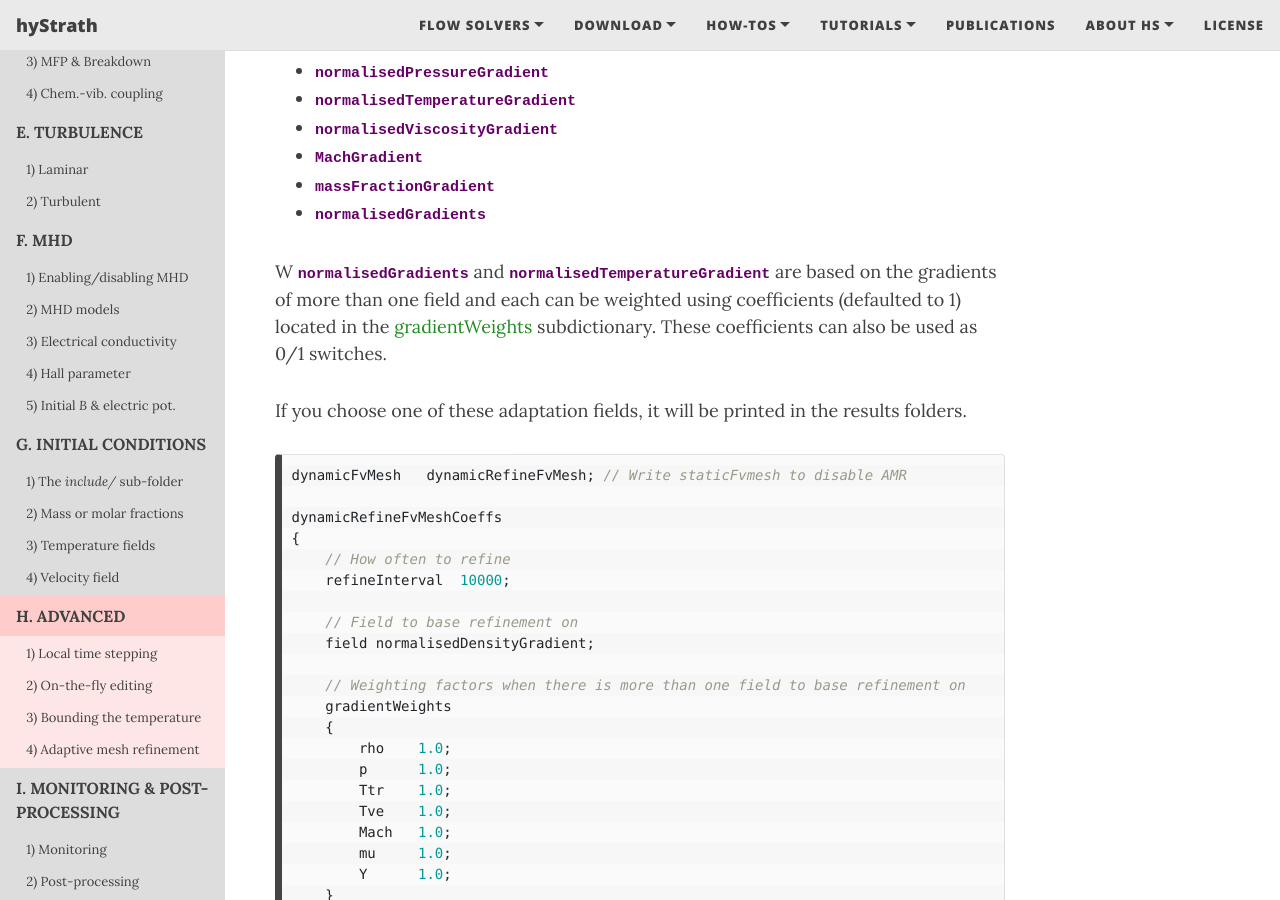
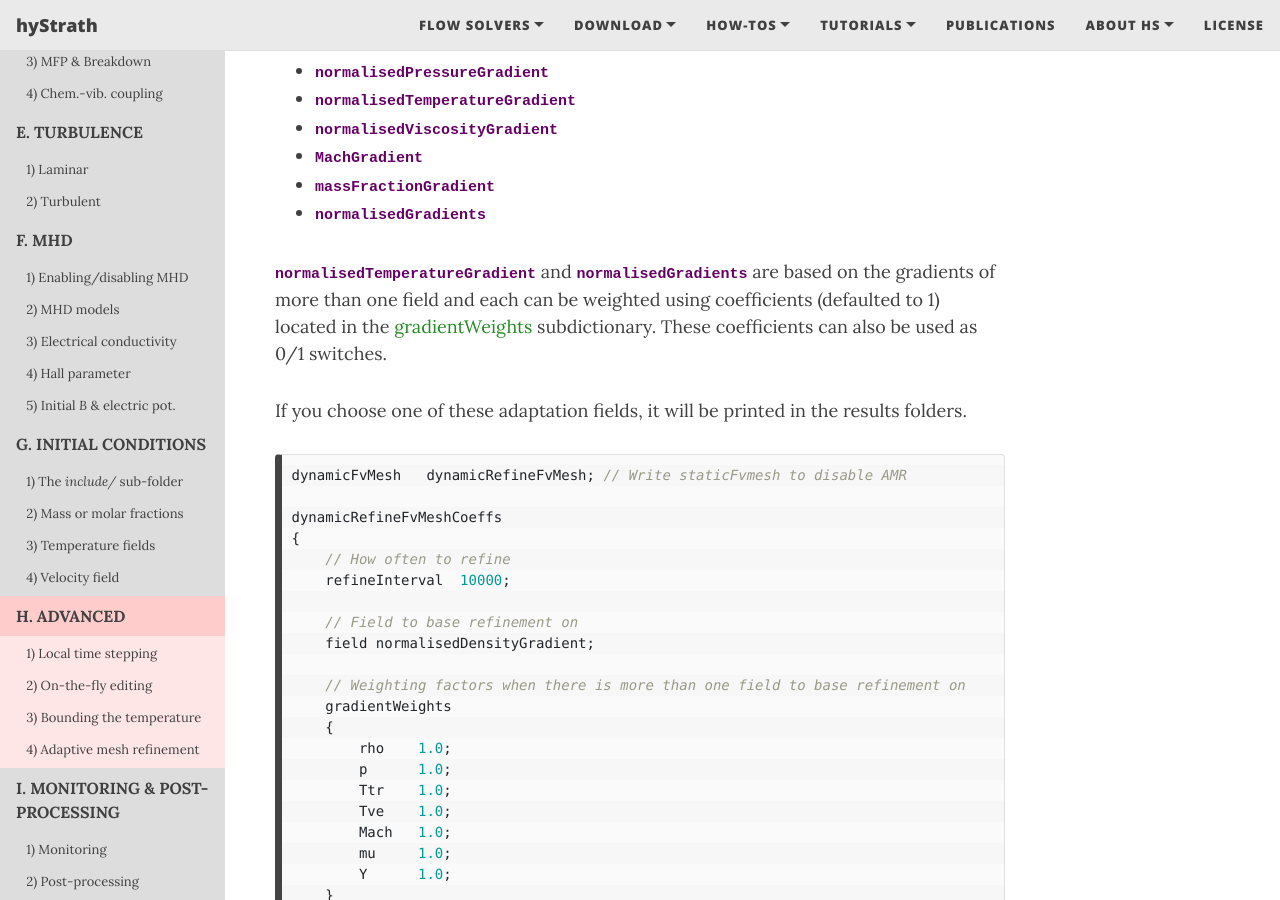
Before and after one commit to hystrath/hystrath.github.io, a Jekyll site: the page built from how-tos-cfd-dev/how-tos-cfd-dev-advanced.md, in a window 1280 px wide and 900 px high, scrolled down 4304 px. Built offline with Jekyll 4.4.1, drawn with Linux system fonts in a browser that asks for light colours; nearby versions of some CDN libraries.

Commit message:
Editing website pages

```diff
--- a/how-tos-cfd-dev/how-tos-cfd-dev-advanced.md
+++ b/how-tos-cfd-dev/how-tos-cfd-dev-advanced.md
@@ -219,7 +219,7 @@ Use <dictval>dynamicRefineFvMesh</dictval> otherwise and implement the <subdict>
 - <dictval>normalisedGradients</dictval>
 
 
-W <dictval>normalisedGradients</dictval> and <dictval>normalisedTemperatureGradient</dictval> are based on the gradients of more than one field and each can be weighted using coefficients (defaulted to 1) located in the <subdict>gradientWeights</subdict> subdictionary. These coefficients can also be used as 0/1 switches.
+<p><dictval>normalisedTemperatureGradient</dictval> and <dictval>normalisedGradients</dictval> are based on the gradients of more than one field and each can be weighted using coefficients (defaulted to 1) located in the <subdict>gradientWeights</subdict> subdictionary. These coefficients can also be used as 0/1 switches.</p>
 
 If you choose one of these adaptation fields, it will be printed in the results folders.
 
```
